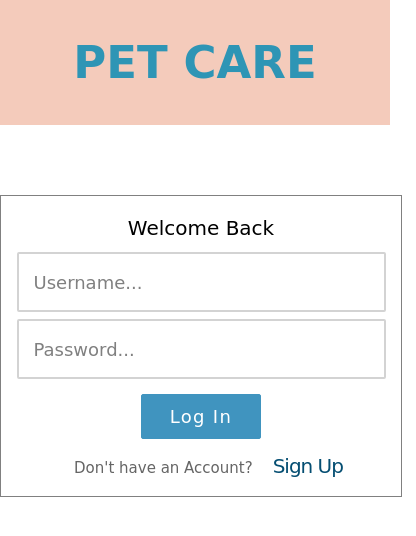
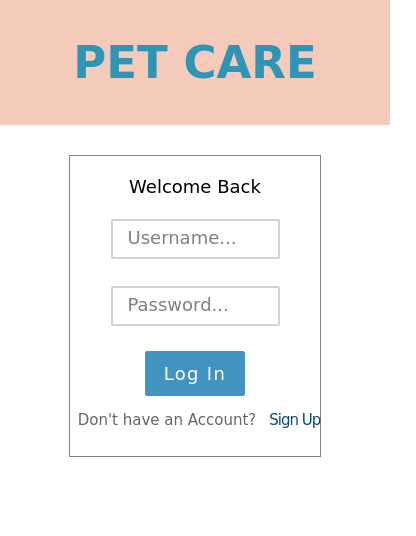
Before and after one commit to JohnJoseph2019/Pet-Care, a React (Create React App) app in the folder client/: page / in a window 390 px wide. Shown: the top 536 px of the page, 416 px wide, since content can reach past the window. Built offline with nearby package versions, Linux system fonts and the light colour scheme; no server answers.

Commit message:
did login for iphone

```diff
--- a/client/src/components/Header.css
+++ b/client/src/components/Header.css
@@ -10,7 +10,7 @@
   color: #2e95b5;
   font-size: 60px;
   font-weight: bold;
-  font-family: 'Comic Sans MS', cursive, sans-serif;
+  font-family: 'Comic Sans MS', sans-serif;
   width: max-content;
 }
 @media screen and (max-width: 935px) {
@@ -32,3 +32,18 @@
     font-weight: bold;
   }
 }
+
+/* @media screen and (min-width: 450px) {
+  .headerOutDiv {
+    height: 120px;
+    width: 100vmax;
+  }
+  .headerTitle {
+    margin: 0 150px 0 0;
+    display: flex;
+
+    align-items: center;
+    font-size: 40px;
+    font-weight: bold;
+  }
+} */
--- a/client/src/components/Login.css
+++ b/client/src/components/Login.css
@@ -6,8 +6,9 @@
   align-items: center;
   margin: 70px auto;
   border: 1px solid grey;
-  font-family: 'Comic Sans MS', cursive, sans-serif;
+  font-family: 'Comic Sans MS', sans-serif;
   background-color: white;
+  /* font-family: 'MacSystem', sans-serif; */
 }
 .LoginTitleW {
   margin: 50px 0 15px 0;
@@ -33,7 +34,7 @@
   height: 50px;
   font-size: 22px;
   color: white;
-  font-family: 'Comic Sans MS', cursive, sans-serif;
+  font-family: 'Comic Sans MS', sans-serif;
   background-color: #4094bf;
   border: 1px solid #4094bf;
   border-radius: 2px;
@@ -43,7 +44,7 @@
 .passwordInput > input {
   width: 450px;
   height: 45px;
-  font-family: 'Comic Sans MS', cursive, sans-serif;
+  font-family: 'Comic Sans MS', sans-serif;
   font-size: 25px;
   color: black;
   padding: 10px 0 10px 20px;
@@ -53,7 +54,7 @@
 .usernameInput > input {
   width: 450px;
   height: 45px;
-  font-family: 'Comic Sans MS', cursive, sans-serif;
+  font-family: 'Comic Sans MS', sans-serif;
   font-size: 25px;
   color: black;
   padding: 10px 0 10px 20px;
@@ -63,7 +64,7 @@
 ::-webkit-input-placeholder {
   /* Chrome/Opera/Safari */
   color: gray;
-  font-family: 'Comic Sans MS', cursive, sans-serif;
+  font-family: 'Comic Sans MS', sans-serif;
 }
 
 .LoginToSignUp {
@@ -84,14 +85,13 @@ a {
   height: 50px;
   font-size: 22px;
   color: white;
-  font-family: 'Comic Sans MS', cursive, sans-serif;
+  font-family: 'Comic Sans MS', sans-serif;
   background-color: #a00000;
   border: 1px solid #a00000;
   border-radius: 2px;
   letter-spacing: 1.3px;
   cursor: pointer;
 }
-
 @media screen and (max-width: 623px) {
   .LoginOuterDiv {
     width: 400px;
@@ -144,9 +144,61 @@ a {
     font-size: 20px;
   }
 }
-
+@media screen and (max-width: 430px) {
+  .LoginOuterDiv {
+    width: 250px;
+    height: 300px;
+    margin-top: 30px;
+  }
+  .LoginTitleW {
+    margin: 20px 0 10px 0;
+    color: black;
+    font-size: 18px;
+    text-shadow: none;
+  }
+  .usernameInput > input {
+    margin: 10px auto;
+    width: 150px;
+    height: 20px;
+    font-size: 15px;
+    padding: 8px 0 8px 15px;
+  }
+  .usernameInput {
+    margin: 2px;
+  }
+  .passwordInput {
+    margin: 5px;
+  }
+  .passwordInput > input {
+    margin: 10px auto;
+    width: 150px;
+    height: 20px;
+    font-size: 15px;
+    padding: 8px 0 8px 15px;
+  }
+  .logIn {
+    align-self: center;
+    margin: 10px 0 15px 0;
+    height: 45px;
+    font-size: 18px;
+    width: 100px;
+  }
+  .LoginInnerDiv {
+    padding: 0 20px 0 20px;
+    margin: 0;
+  }
+  .LoginToSignUp {
+    font-size: 15px;
+    margin-bottom: 10px;
+  }
+  .LoginToSignUp > a {
+    position: relative;
+    left: 8px;
+    font-size: 15px;
+  }
+}
 ::-webkit-input-placeholder {
   /* Chrome/Opera/Safari */
   color: gray;
-  font-family: 'Comic Sans MS', cursive, sans-serif;
+  font-family: 'Comic Sans MS', sans-serif;
 }
--- a/client/src/components/Main.jsx
+++ b/client/src/components/Main.jsx
@@ -96,6 +96,7 @@ export default class Main extends Component {
   };
   removePet = async petId => {
     const deleted = await deletePet(petId);
+    console.log(deleted);
     this.setState(prevState => ({
       pets: prevState.pets.filter(pet => pet.id !== petId),
     }));
--- a/client/src/components/PetDetail.jsx
+++ b/client/src/components/PetDetail.jsx
@@ -2,46 +2,8 @@ import React, { Component } from 'react';
 import './PetDetail.css';
 
 export default class PetDetail extends Component {
-  // state = {
-  //   name: '',
-  //   pet_type: '',
-  //   breed: '',
-  //   age: 0,
-  //   img_url: '',
-  // };
-
-  // getOne = async () => {
-  //   let { id } = this.props.match.params;
-  //   const pet = await getOnePet(id);
-  //   this.setState({ ...pet });
-  // // };
-  // componentDidMount(prevProps) {
-  //   if (prevProps) console.log('prev appointmente:', prevProps, 'props:...', this.props);
-  // }
-
-  // componentDidUpdate(prevProps) {
-  //   // if (prevProps.currentUser !== this.props.currentUser) {
-  //   //   this.getOne();
-  //   // }
-  //   console.log('prev appointmente:', prevProps.appointments, 'props:...', this.props.appointments);
-  // }
-
-  // componentDidUpdate(_prevProps, prevState) {
-  //   if (prevState !== this.state) {
-  //     this.getOne();
-  //   }
-  // }
-
   render() {
-    // console.log('render.....', this.props);
-    // const { name, pet_type, breed, age, img_url } = this.state;
     const { currentPet } = this.props;
-    console.log('current pet', currentPet);
-    const { appointments } = currentPet;
-    console.log(appointments);
-
-    // const { name, pet_type, breed, age, img_url } = currentPet;
-    console.log('aaaaaaaaaa--------------', this.props);
     return (
       <>
         {currentPet && (
--- a/client/src/index.css
+++ b/client/src/index.css
@@ -5,9 +5,11 @@ body {
   -webkit-font-smoothing: antialiased;
   -moz-osx-font-smoothing: grayscale;
   background-color: #b9baba;
-  /* overflow-x: hidden; */
+  overflow-y: hidden;
 }
 
 code {
   font-family: source-code-pro, Menlo, Monaco, Consolas, 'Courier New', monospace;
+  font-family: -apple-system, BlinkMacSystemFont, 'Segoe UI', Roboto, Helvetica, Arial, sans-serif,
+    'Apple Color Emoji', 'Segoe UI Emoji', 'Segoe UI Symbol';
 }
```
